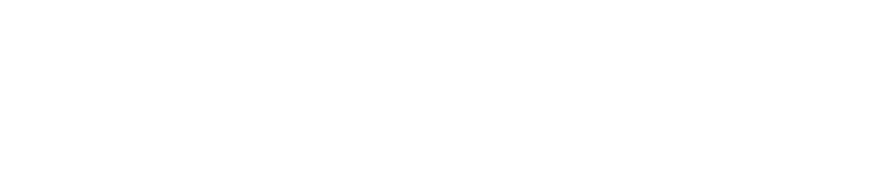
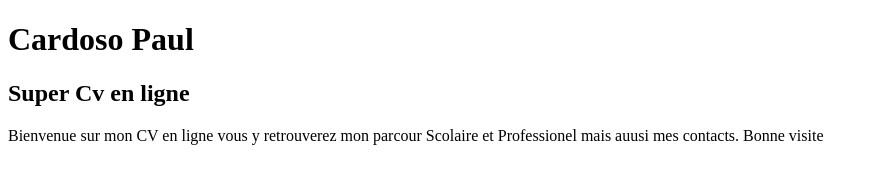
Before and after one commit to paulcardoso/repotest, a plain HTML site: page parcour.html in a window 1280 px wide. Shown: the whole page, without its empty margins (0-877 px from the left). Drawn offline with Linux system fonts and the light colour scheme.

Commit message:
Début de la page acceuil

```diff
--- a/parcour.html
+++ b/parcour.html
@@ -2,7 +2,11 @@
 <html lang="en">
 <head>
     <meta charset="UTF-8">
-    <title>Coriculum vité Paul Cardoso</title>
+    <title>Coriculum vité</title>
+    <h1>Cardoso Paul</h1>
+    <h2>Super Cv en ligne</h2>
+    <p>Bienvenue sur mon CV en ligne vous y retrouverez mon parcour Scolaire et Professionel mais auusi mes contacts.
+    Bonne visite</p>
 </head>
 <body>
 
```
